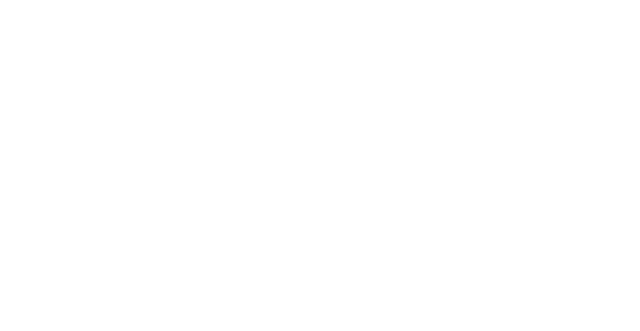
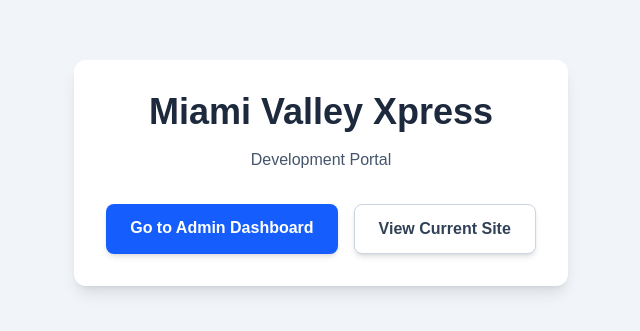
Before and after one commit to DylanJDombrowski/TallyRoster, a Next.js app: page / in a window 1280 px wide. Shown: the part 227-558 px from the top of the page, without its empty margins (319-959 px from the left). Built offline with nearby package versions, Linux system fonts and the light colour scheme.

Commit message:
page updated

```diff
--- a/app/page.tsx
+++ b/app/page.tsx
@@ -1,37 +1,29 @@
-// app/layout.tsx
-import { ToastProvider } from "@/app/components/toast-provider"; // Import the provider
-import type { Metadata } from "next";
-import { Geist, Geist_Mono } from "next/font/google";
-import "./globals.css";
+import Link from "next/link";
 
-const geistSans = Geist({
-  variable: "--font-geist-sans",
-  subsets: ["latin"],
-});
+export default function HomePage() {
+  return (
+    <main className="flex items-center justify-center min-h-screen bg-slate-100">
+      <div className="text-center p-8 bg-white shadow-lg rounded-xl">
+        <h1 className="text-4xl font-bold text-slate-800 mb-4">Miami Valley Xpress</h1>
+        <p className="text-slate-600 mb-8">Development Portal</p>
 
-const geistMono = Geist_Mono({
-  variable: "--font-geist-mono",
-  subsets: ["latin"],
-});
-
-export const metadata: Metadata = {
-  title: {
-    template: "%s | MVX Admin",
-    default: "MVX Admin",
-  },
-  description: "Miami Valley Xpress Management Platform",
-};
-
-export default function RootLayout({
-  children,
-}: Readonly<{
-  children: React.ReactNode;
-}>) {
-  return (
-    <html lang="en">
-      <body className={`${geistSans.variable} ${geistMono.variable} antialiased`}>
-        <ToastProvider>{children}</ToastProvider>
-      </body>
-    </html>
+        <div className="flex justify-center gap-4">
+          <Link
+            href="/dashboard"
+            className="px-6 py-3 bg-blue-600 text-white font-semibold rounded-lg shadow-md hover:bg-blue-700 focus:outline-none focus:ring-2 focus:ring-blue-500 focus:ring-offset-2"
+          >
+            Go to Admin Dashboard
+          </Link>
+          <a
+            href="https://www.miamivalleyxpress.com"
+            target="_blank"
+            rel="noopener noreferrer"
+            className="px-6 py-3 bg-white text-slate-700 font-semibold rounded-lg border border-slate-300 shadow-md hover:bg-slate-50 focus:outline-none focus:ring-2 focus:ring-slate-500 focus:ring-offset-2"
+          >
+            View Current Site
+          </a>
+        </div>
+      </div>
+    </main>
   );
 }
```
